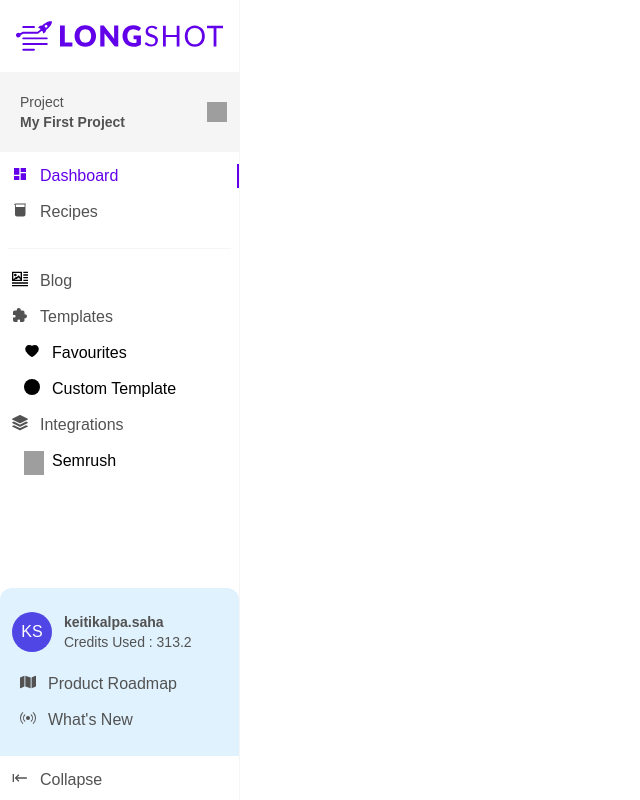
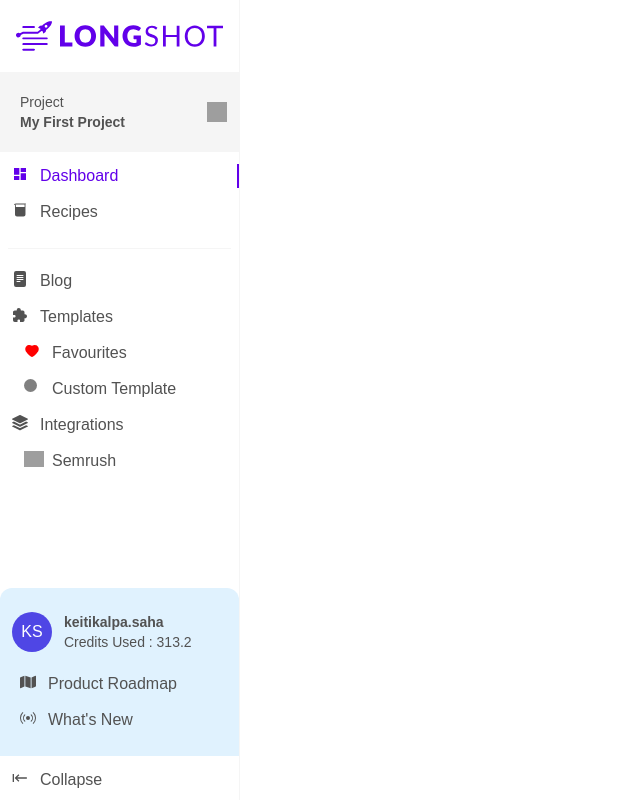
Before and after one commit to rajarshi-ch/longshot_assignment, a Next.js app: page /mock_ui in a window 1280 px wide. Shown: the whole page, without its empty margins (0-640 px from the left). Built offline with nearby package versions, Linux system fonts and the light colour scheme; grey boxes are pictures that could not be loaded.

Commit message:
Icon bug fixes

```diff
--- a/views/mock_ui/components/menuItem.tsx
+++ b/views/mock_ui/components/menuItem.tsx
@@ -17,7 +17,7 @@
       className={clsx(
         "w-full mt-6 flex items-center px-3 sm:px-0 xl:px-3 justify-start sm:justify-center xl:justify-start sm:mt-6 xl:mt-3 cursor-pointer",
         selected === id ? "sidebar-item-selected" : "sidebar-item",
-        isNested ? "text-black sm:hidden xl:flex" : ""
+        isNested ? "sm:hidden xl:flex" : ""
       )}
     >
       <SidebarIcons id={id} isNested={isNested} />
--- a/views/mock_ui/components/sidebarIcons.tsx
+++ b/views/mock_ui/components/sidebarIcons.tsx
@@ -5,7 +5,12 @@
 import { GrTextWrap } from "react-icons/gr";
 import { IoExtensionPuzzleSharp } from "react-icons/io5";
 import { AiFillHeart } from "react-icons/ai";
-import { BsCircleFill, BsStack, BsBroadcast } from "react-icons/bs";
+import {
+  BsCircleFill,
+  BsStack,
+  BsBroadcast,
+  BsFileTextFill,
+} from "react-icons/bs";
 import { FaMap } from "react-icons/fa";
 
 import { CgPushLeft } from "react-icons/cg";
@@ -20,16 +25,16 @@
   const icons = {
     0: <MdDashboard />,
     1: <IoIosBeaker />,
-    2: <GrTextWrap />,
+    2: <BsFileTextFill />,
     3: <IoExtensionPuzzleSharp />,
-    31: <AiFillHeart />,
-    32: <BsCircleFill />,
+    31: <AiFillHeart color="red" />,
+    32: <BsCircleFill color="gray" size={13} />,
     4: <BsStack />,
     41: (
       <img
         src={`/semrush_logo.svg`}
         alt=""
-        className="h-6"
+        className="h-4"
         style={{ fill: "red" }}
       />
     ),
```
